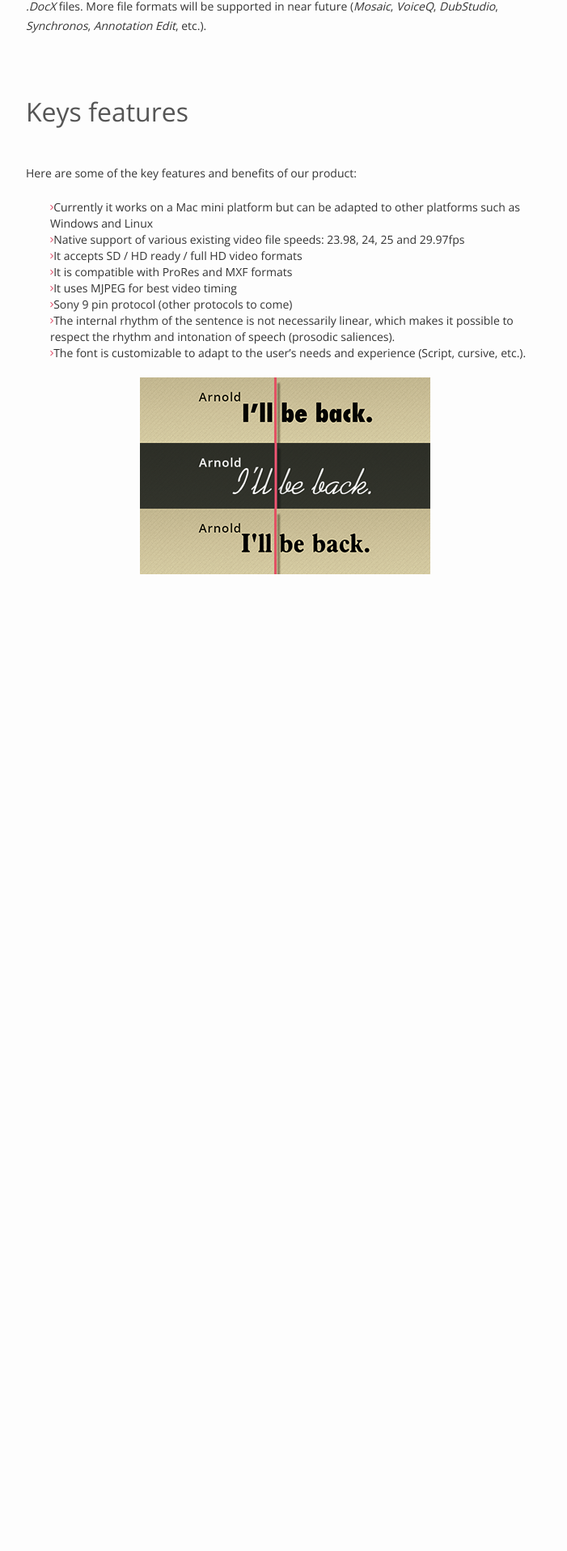
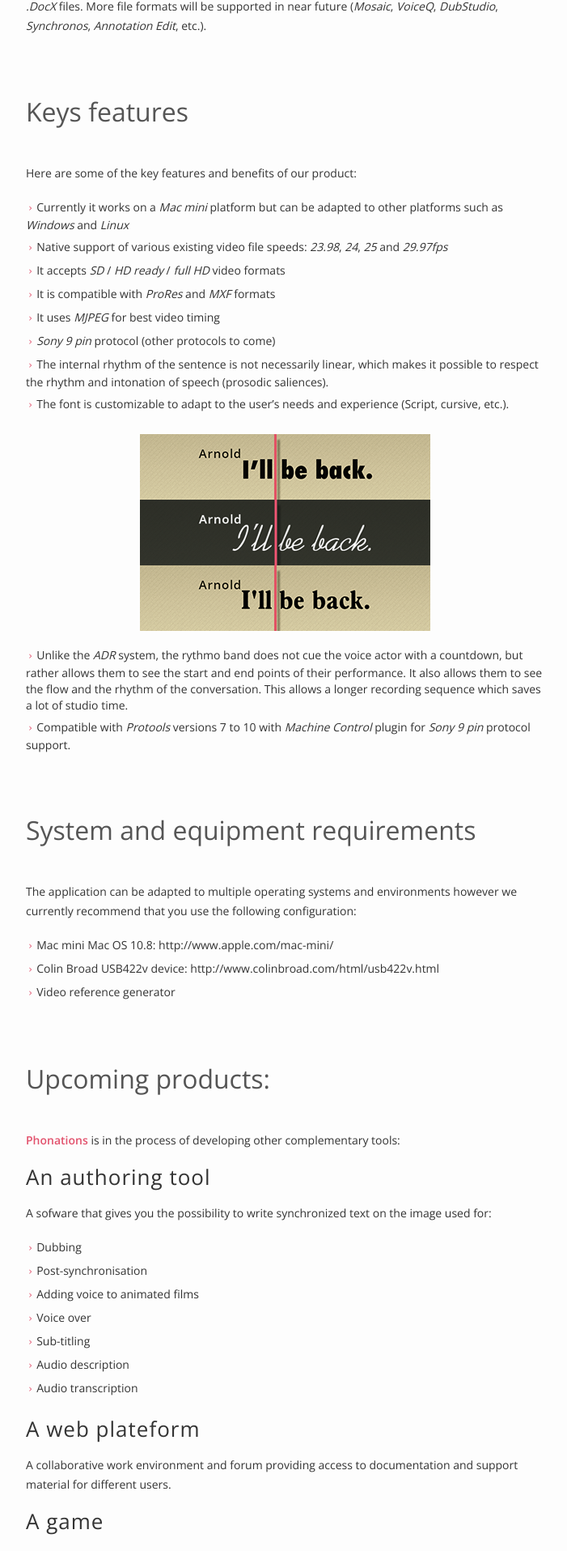
Before and after one commit to Phonations/phonations.github.io, a Jekyll site: the page built from 01_our-product.md, in a window 1280 px wide. Shown: the part 2380-4295 px from the top of the page at 81% size, without its empty margins (288-989 px from the left). Built offline with Jekyll 4.4.1, drawn with Linux system fonts in a browser that asks for light colours; before the commit the page ends 3119 px from its top, so only the background shows below that; some of the changed text lies outside the part shown.

Commit message:
better text and header

```diff
--- a/01_our-product.md
+++ b/01_our-product.md
@@ -28,13 +28,48 @@ Our product is compatible with *Cappella* and *.DetX* files or you can simply im
 
 Here are some of the key features and benefits of our product:
 
-- Currently it works on a Mac mini platform but can be adapted to other platforms such as Windows and Linux
-- Native support of various existing video file speeds: 23.98, 24, 25 and 29.97fps
-- It accepts SD / HD ready / full HD video formats
-- It is compatible with ProRes and MXF formats
-- It uses MJPEG for best video timing
-- Sony 9 pin protocol (other protocols to come)
+- Currently it works on a *Mac mini* platform but can be adapted to other platforms such as *Windows* and *Linux*
+- Native support of various existing video file speeds: *23.98*, *24*, *25* and *29.97fps*
+- It accepts *SD* / *HD ready* / *full HD* video formats
+- It is compatible with *ProRes* and *MXF* formats
+- It uses *MJPEG* for best video timing
+- *Sony 9 pin* protocol (other protocols to come)
 - The internal rhythm of the sentence is not necessarily linear, which makes it possible to respect the rhythm and intonation of speech (prosodic saliences).
 - The font is customizable to adapt to the user’s needs and experience (Script, cursive, etc.).
 
 ![Diagram](/images/fonts.png){: .center-image }
+
+- Unlike the *ADR* system, the rythmo band does not cue the voice actor with a countdown, but rather allows them to see the start and end points of their performance. It also allows them to see the flow and the rhythm of the conversation. This allows a longer recording sequence which saves a lot of studio time.
+- Compatible with *Protools* versions 7 to 10 with *Machine Control* plugin for *Sony 9 pin* protocol support.
+
+## System and equipment requirements
+
+The application can be adapted to multiple operating systems and environments however we currently recommend that you use the following configuration:
+
+- Mac mini Mac OS 10.8: http://www.apple.com/mac-mini/
+- Colin Broad USB422v device: http://www.colinbroad.com/html/usb422v.html
+- Video reference generator
+
+## Upcoming products:
+
+**Phonations** is in the process of developing other complementary tools:
+
+### An authoring tool
+
+A sofware that gives you the possibility to write synchronized text on the image used for:
+
+- Dubbing
+- Post-synchronisation
+- Adding voice to animated films
+- Voice over
+- Sub-titling
+- Audio description
+- Audio transcription
+
+### A web plateform
+
+A collaborative work environment and forum providing access to documentation and support material for different users.
+
+### A game
+
+A game version of the application which will allow you to have a lot of fun with this professional user-friendly tool.
--- a/_sass/_base.scss
+++ b/_sass/_base.scss
@@ -51,6 +51,10 @@ h2 {
   font-weight: 300;
 }
 
+h3 {
+  letter-spacing: 1px;
+}
+
 p {
   font-size: 14px;
   line-height: 24px;
@@ -58,17 +62,29 @@ p {
 
 ul {
   list-style: none;
+    margin-bottom: 25px;
 
   li:before {
     color: $brand-color;
     content: '\e762';
     font-family: entypo;
+    font-size: 11px;
+    speak: none;
+    display: inline-block;
+    width: 1em;
+    margin-right: 0.2em;
+    text-align: center;
   }
 
   li {
     font-size:14px;
     line-height: 20px;
+    margin-bottom: 0.5em;
   }
+}
+
+strong {
+  color: $brand-color;
 }
 
 /**
@@ -97,7 +113,7 @@ figcaption {
 /**
  * Lists
  */
-ul, ol {
+ol {
     margin-left: $spacing-unit;
 }
 
```
